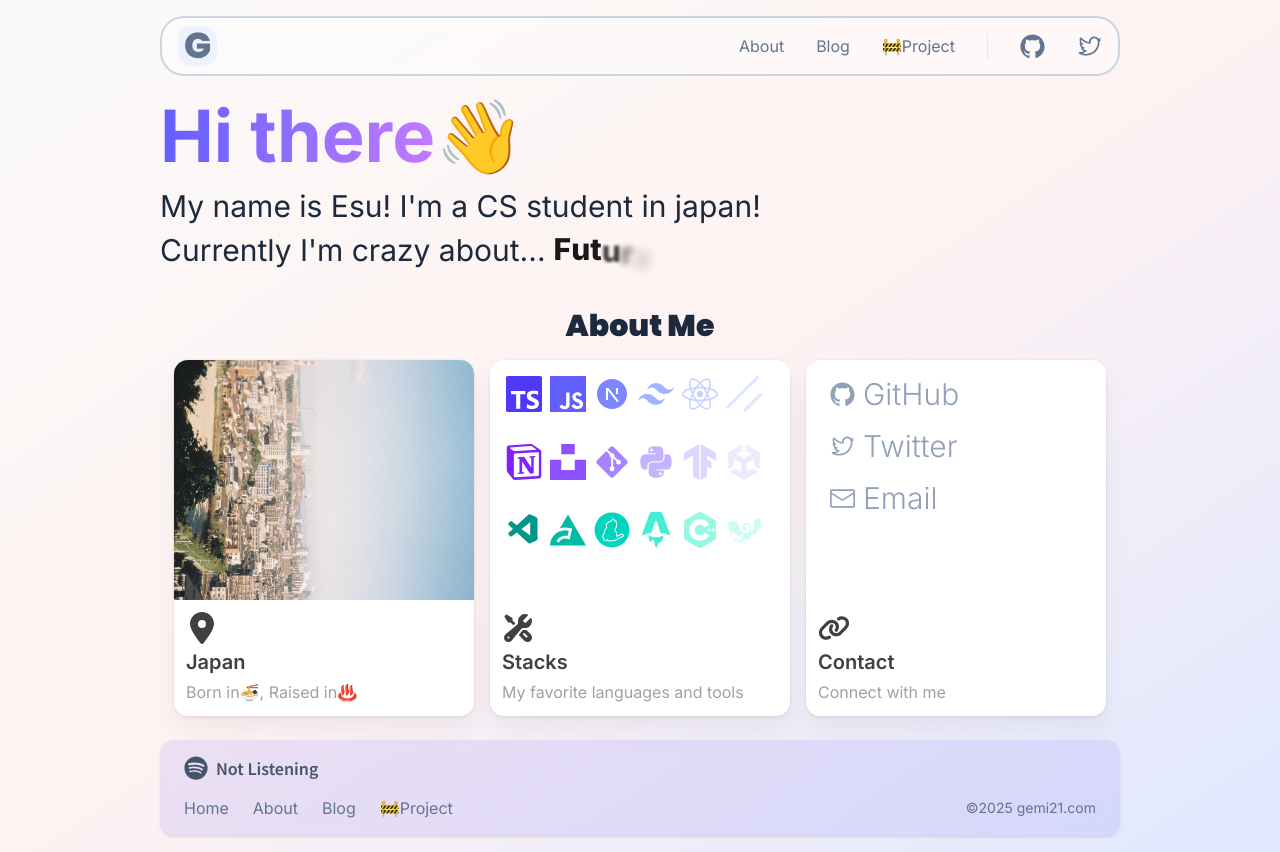
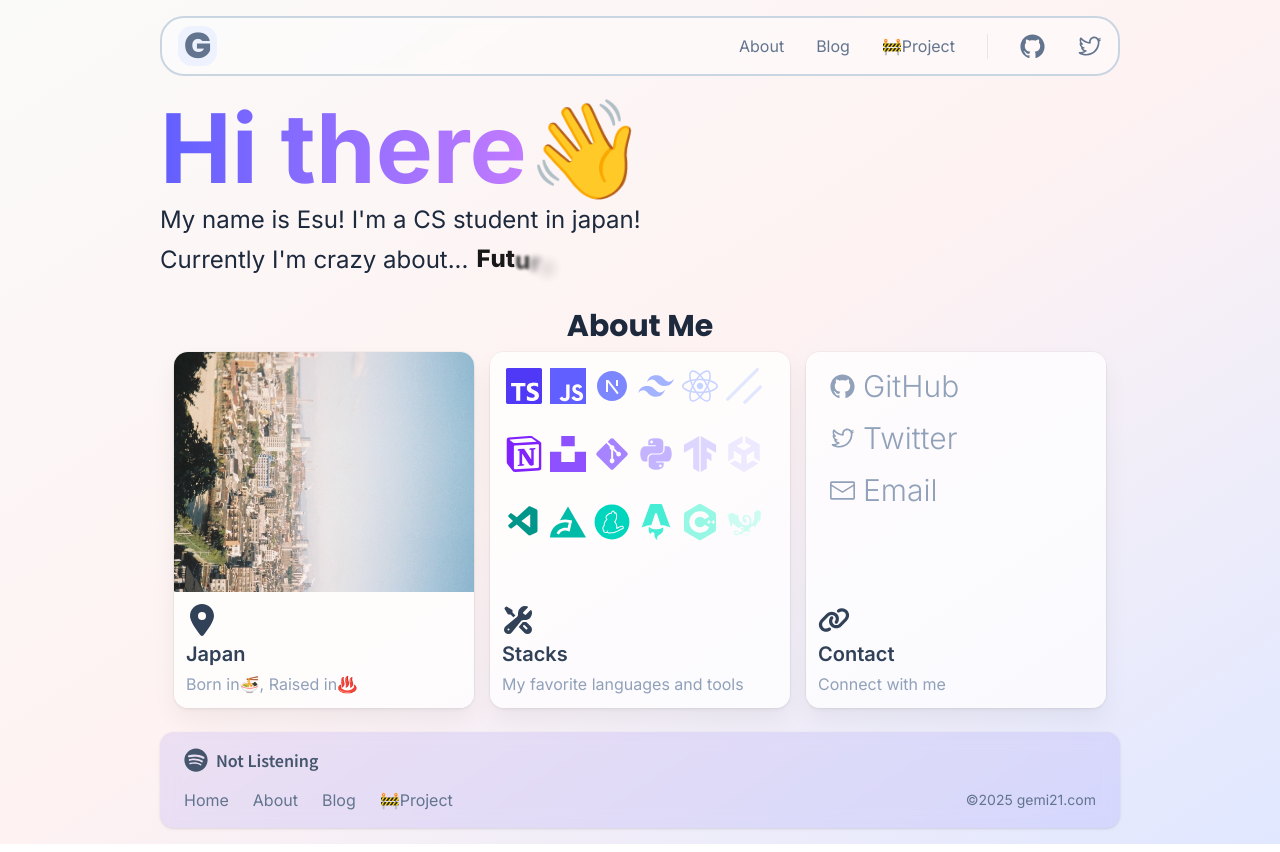
Before and after one commit to Sym521/gemi21.com, a Next.js app: page / in a window 1280 px wide. Built offline with nearby package versions, Linux system fonts and the light colour scheme; no server answers.

Commit message:
fix: changed some styles

```diff
--- a/app/_components/Greeting.tsx
+++ b/app/_components/Greeting.tsx
@@ -1,14 +1,14 @@
 import { FlipWords } from "@/app/_components/ui/flip-words";
 export const Greeting = () => {
 	return (
-		<div className="mt-6 space-y-4 mr-auto font-inter select-none">
-			<div className="flex text-6xl md:text-7xl font-bold">
+		<div className="mt-6 space-y-2 mr-auto font-inter select-none">
+			<div className="flex text-6xl md:text-7xl lg:text-8xl font-bold">
 				<span className="bg-gradient-to-r from-indigo-500 to-purple-400 bg-clip-text text-transparent">
 					Hi there
 				</span>
 				<p>👋</p>
 			</div>
-			<div className="text-base sm:text-xl md:text-3xl">
+			<div className="text-base sm:text-xl md:text-2xl">
 				<p className="">My name is Esu! I&apos;m a CS student in japan!</p>
 				<div className="mt-2">
 					Currently I&apos;m crazy about...
--- a/app/_components/TopPageAboutMe.tsx
+++ b/app/_components/TopPageAboutMe.tsx
@@ -115,8 +115,8 @@ export const TopPageAboutMe = () => {
 		},
 	];
 	return (
-		<div className="my-6">
-			<h1 className="my-4 text-3xl font-Poppins font-black flex justify-center items-center">
+		<div className="my-4 md:my-6">
+			<h1 className="my-2 text-2xl md:text-3xl font-Poppins font-bold flex justify-center items-center">
 				About Me
 			</h1>
 			<div>
--- a/app/_components/ui/bento-grid.tsx
+++ b/app/_components/ui/bento-grid.tsx
@@ -19,7 +19,7 @@ const BentoGrid = ({ children, className }: BentoGridProps) => {
 	return (
 		<div
 			className={cn(
-				"grid w-full auto-rows-[22rem] grid-cols-3 gap-4",
+				"grid w-full auto-rows-[18rem] grid-cols-3 gap-4",
 				className,
 			)}
 		>
@@ -40,7 +40,7 @@ const BentoCard = ({
 		className={cn(
 			"group relative col-span-3 flex flex-col justify-between overflow-hidden rounded-xl",
 			// light styles
-			"bg-white [box-shadow:0_0_0_1px_rgba(0,0,0,.03),0_2px_4px_rgba(0,0,0,.05),0_12px_24px_rgba(0,0,0,.05)]",
+			"bg-white/75 [box-shadow:0_0_0_1px_rgba(0,0,0,.03),0_2px_4px_rgba(0,0,0,.05),0_12px_24px_rgba(0,0,0,.05)]",
 			// dark styles
 			"transform-gpu dark:bg-black dark:[border:1px_solid_rgba(255,255,255,.1)] dark:[box-shadow:0_-20px_80px_-20px_#ffffff1f_inset]",
 			className,
@@ -48,11 +48,11 @@ const BentoCard = ({
 	>
 		<div>{background}</div>
 		<div className="pointer-events-none flex transform-gpu flex-col gap-1 p-3">
-			<Icon className="h-8 w-8 origin-left transform-gpu text-neutral-700 " />
-			<h3 className="text-xl font-semibold text-neutral-700 dark:text-neutral-300">
+			<Icon className="h-8 w-8 origin-left transform-gpu text-slate-700 " />
+			<h3 className="text-xl font-semibold text-slate-700 dark:text-slate-300">
 				{name}
 			</h3>
-			<p className="max-w-lg text-neutral-400">{description}</p>
+			<p className="max-w-lg text-slate-400">{description}</p>
 		</div>
 	</div>
 );
```
